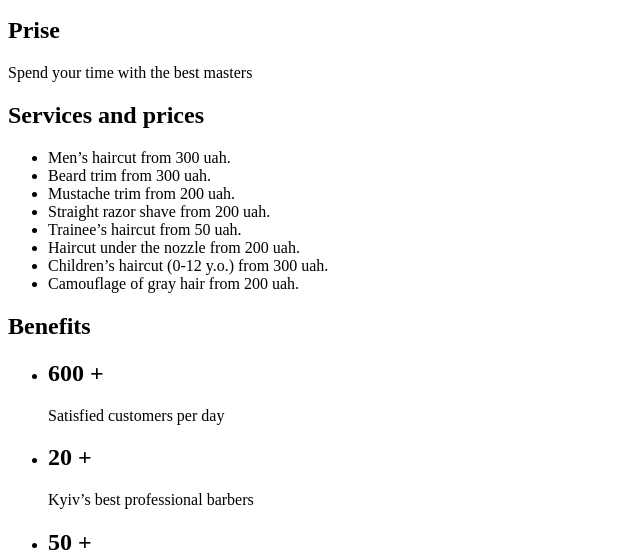
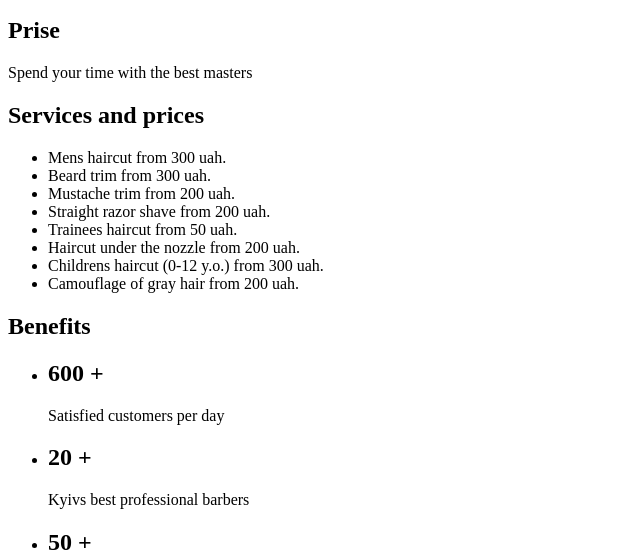
Before and after one commit to Oksanamarusich/barbershop, a plain HTML site: page index.html in a window 1280 px wide. Shown: the part 1457-2016 px from the top of the page, 0-640 px from the left. Drawn offline with Linux system fonts and the light colour scheme.

Commit message:
last change

```diff
--- a/index.html
+++ b/index.html
@@ -22,7 +22,7 @@
         <a href="">Instagram</a>
         <p>A hair salon for men in Kyiv</p>
         <h1>BarberShop</h1>
-       <p>We are experts in trendy men’s haircuts. We work quickly, carefully and with style.</p>
+       <p>We are experts in trendy mens haircuts. We work quickly, carefully and with style.</p>
        <a href="">Back</a>
        <a href="">Forward</a>
     </header>
@@ -51,7 +51,7 @@
             <p>Spend your time with the best masters</p>
             <h2>Services and prices</h2>
             <ul>
-                <li>Men’s haircut
+                <li>Mens haircut
                  from 300 uah.  </li>
                 <li>Beard trim
                 from 300 uah.</li>
@@ -60,11 +60,11 @@
                 <li>Straight razor shave
                 from 200 uah.</li>
 
-                <li>Trainee’s haircut
+                <li>Trainees haircut
                 from 50 uah.</li>
                 <li>Haircut under the nozzle
                 from 200 uah.</li>
-                <li>Children’s haircut (0-12 y.o.)
+                <li>Childrens haircut (0-12 y.o.)
                     from 300 uah.</li>
                 <li>Camouflage of gray hair
                     from 200 uah.</li>
@@ -84,7 +84,7 @@
                 <li>
                     <h2>20
                     +</h2>
-                   <p>Kyiv’s best
+                   <p>Kyivs best
                 professional barbers</p>
                 </li>
                 <li>
```
